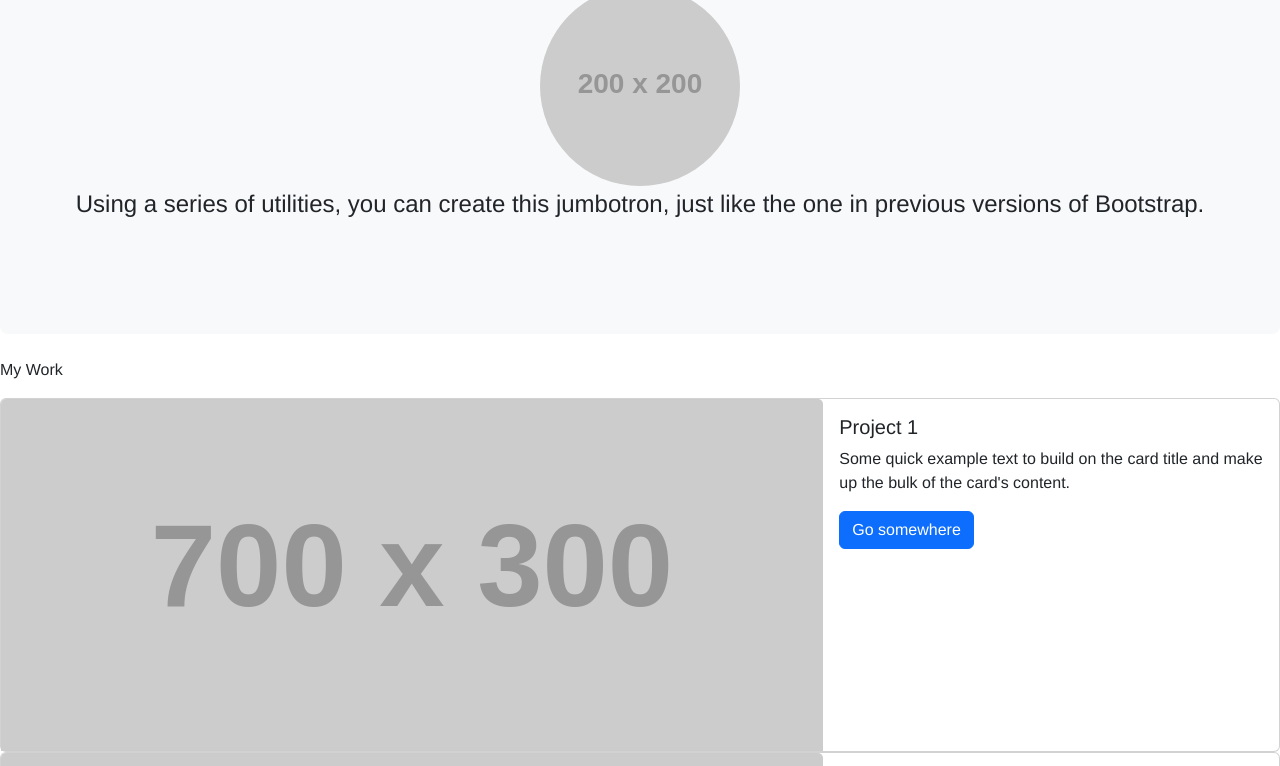
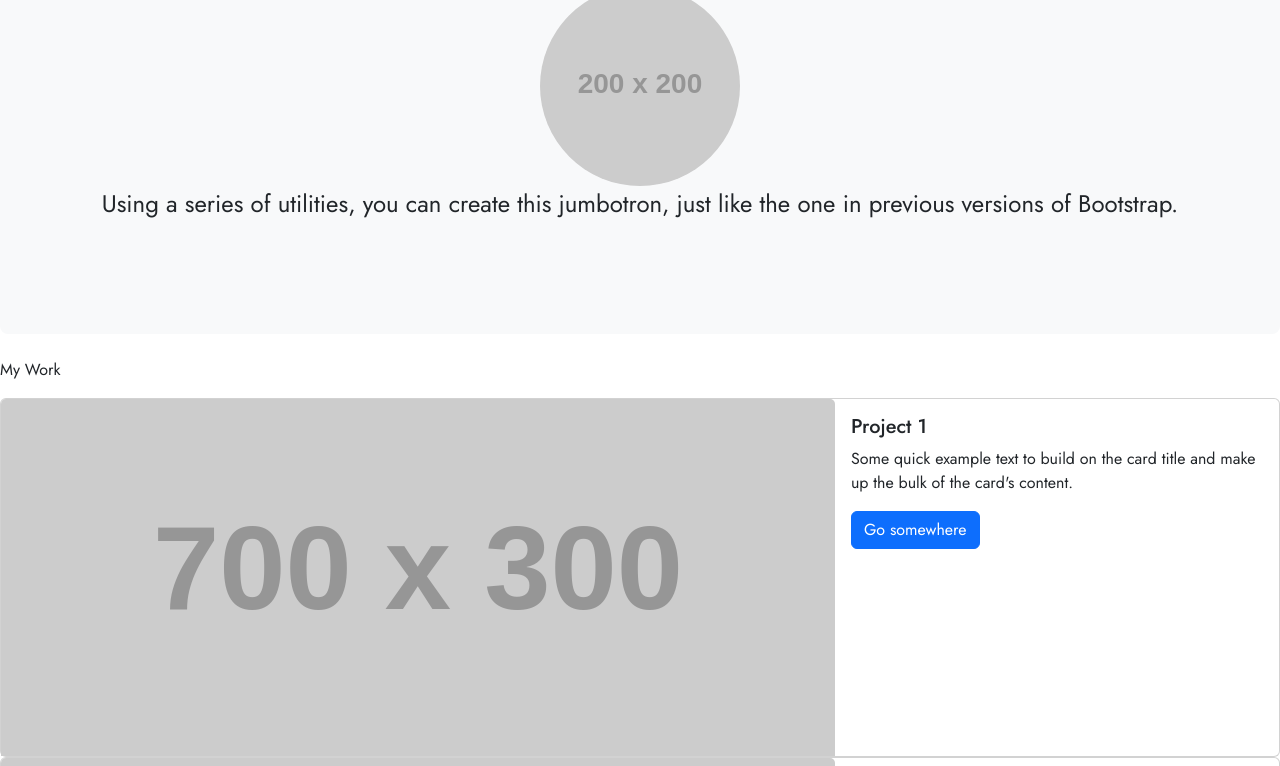
Before and after one commit to yuzbamaria/mariia-bootstrap-portfolio, a plain HTML site: page index.html in a window 1280 px wide. Shown: the part 232-998 px from the top of the page. Drawn offline with nearby package versions, Linux system fonts and the light colour scheme; placeholder pictures from the web are drawn by us.

Commit message:
added script for font awesome, added link for google font Jost, added font-family Jost to body

```diff
--- a/css/style.css
+++ b/css/style.css
@@ -1,5 +1,5 @@
 body {
-  font-family: 'Muli', 'Helvetica', 'Arial', 'sans-serif';
+    font-family: 'Jost', sans-serif;
 }
 
 /* Styles for Navbar */
--- a/index.html
+++ b/index.html
@@ -5,8 +5,12 @@
     <meta name="viewport" content="width=device-width, initial-scale=1.0">
     <title>My portfolio</title>
     <link href="https://cdn.jsdelivr.net/npm/bootstrap@5.3.2/dist/css/bootstrap.min.css" rel="stylesheet" integrity="sha384-T3c6CoIi6uLrA9TneNEoa7RxnatzjcDSCmG1MXxSR1GAsXEV/Dwwykc2MPK8M2HN" crossorigin="anonymous">
+    <link rel="preconnect" href="https://fonts.googleapis.com">
+    <link rel="preconnect" href="https://fonts.gstatic.com" crossorigin>
+    <link href="https://fonts.googleapis.com/css2?family=Jost:wght@200;300;400;500;700&display=swap" rel="stylesheet">
     <link rel="stylesheet" href="css/style.css">
 </head>
+
 <body>
 
     <header>
@@ -179,5 +183,6 @@
     </footer>
 
 <script src="https://cdn.jsdelivr.net/npm/bootstrap@5.3.2/dist/js/bootstrap.bundle.min.js" integrity="sha384-C6RzsynM9kWDrMNeT87bh95OGNyZPhcTNXj1NW7RuBCsyN/o0jlpcV8Qyq46cDfL" crossorigin="anonymous"></script>
+<script src="https://kit.fontawesome.com/05be7076d9.js" crossorigin="anonymous"></script>
 </body>
 </html>
```
